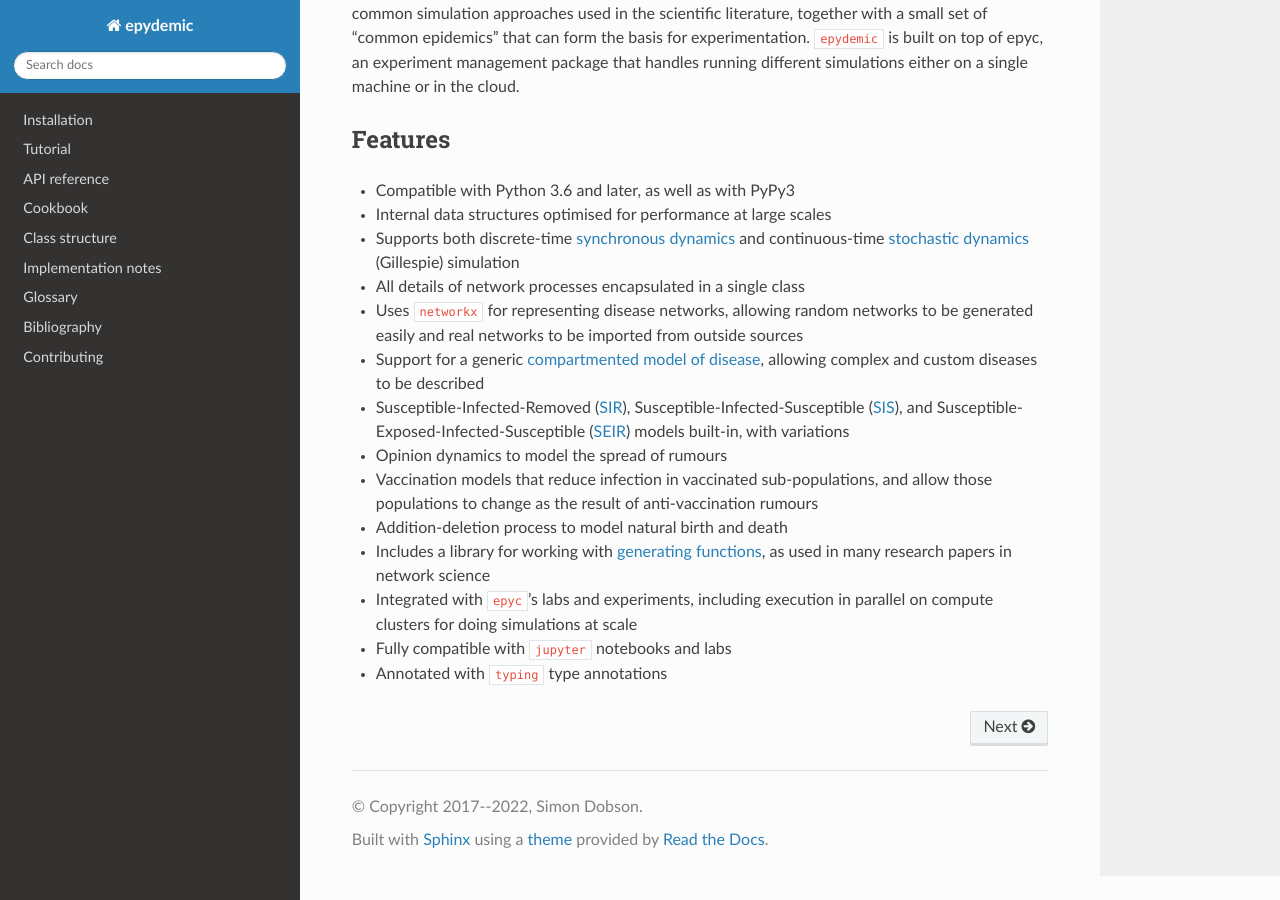
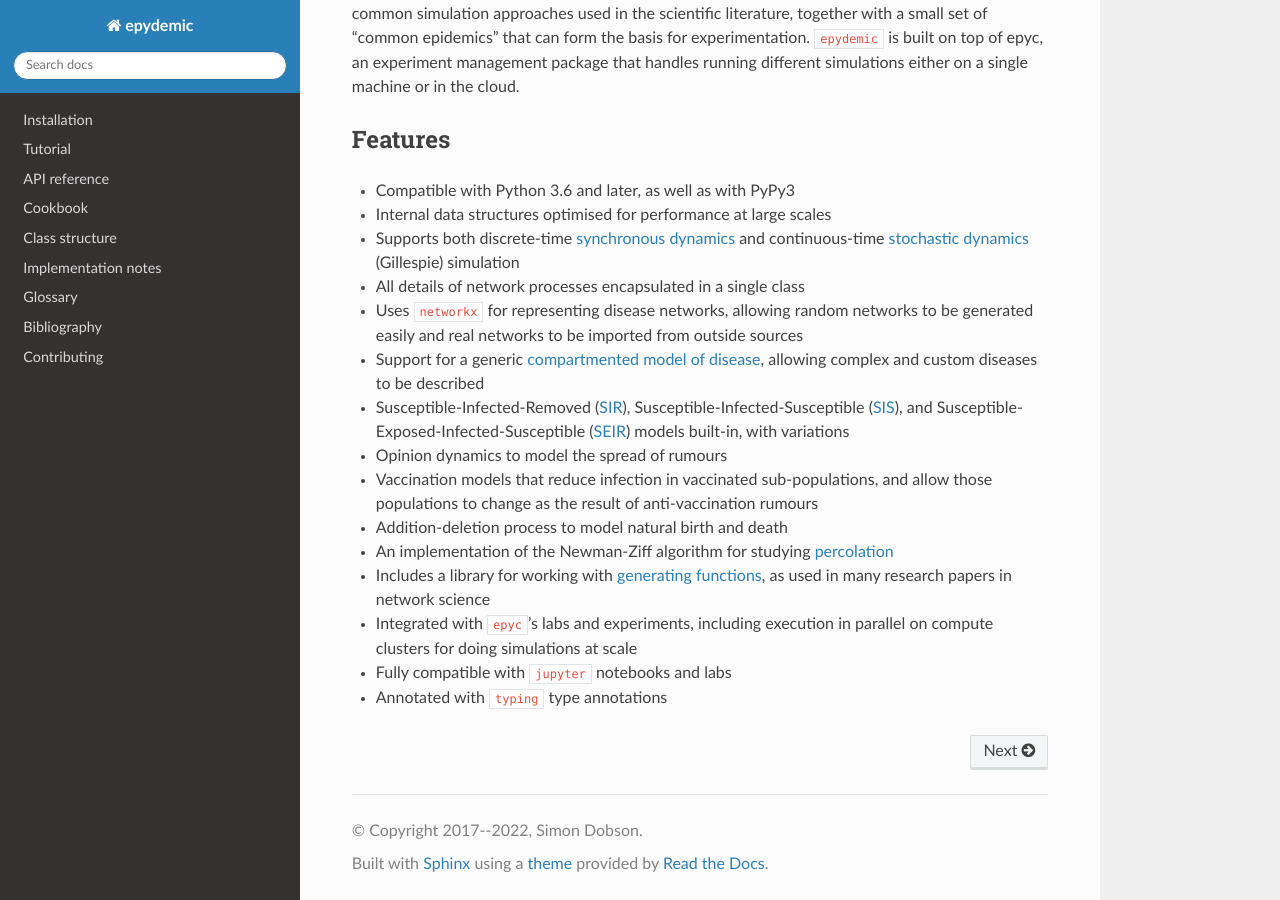
Before and after one commit to simoninireland/epydemic, a Sphinx documentation site: the page built from doc/index.rst, in a window 1280 px wide and 900 px high, scrolled down 942 px. Built offline with Sphinx 7.4.7 and the Read the Docs theme 2.0.0, drawn with Linux system fonts in a browser that asks for light colours.

Commit message:
Added percolation as a feature

```diff
--- a/doc/index.rst
+++ b/doc/index.rst
@@ -89,6 +89,9 @@ Features
 
 * Addition-deletion process to model natural birth and death
 
+* An implementation of the Newman-Ziff algorithm for studying
+  :term:`percolation`
+
 * Includes a library for working with :term:`generating functions`, as
   used in many research papers in network science
 
```
